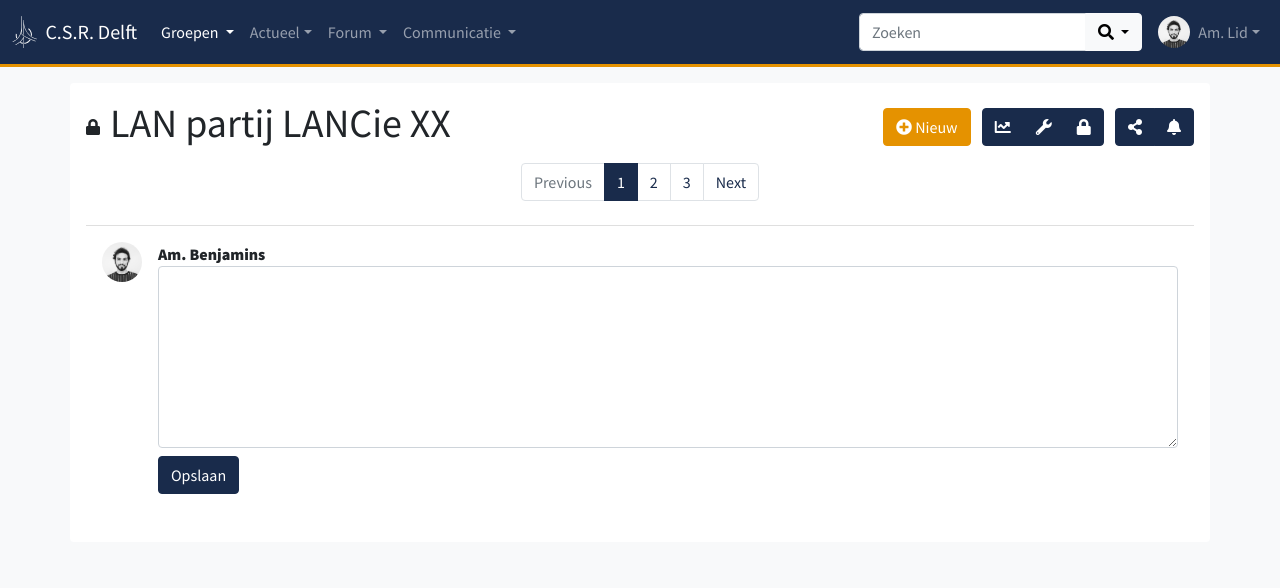
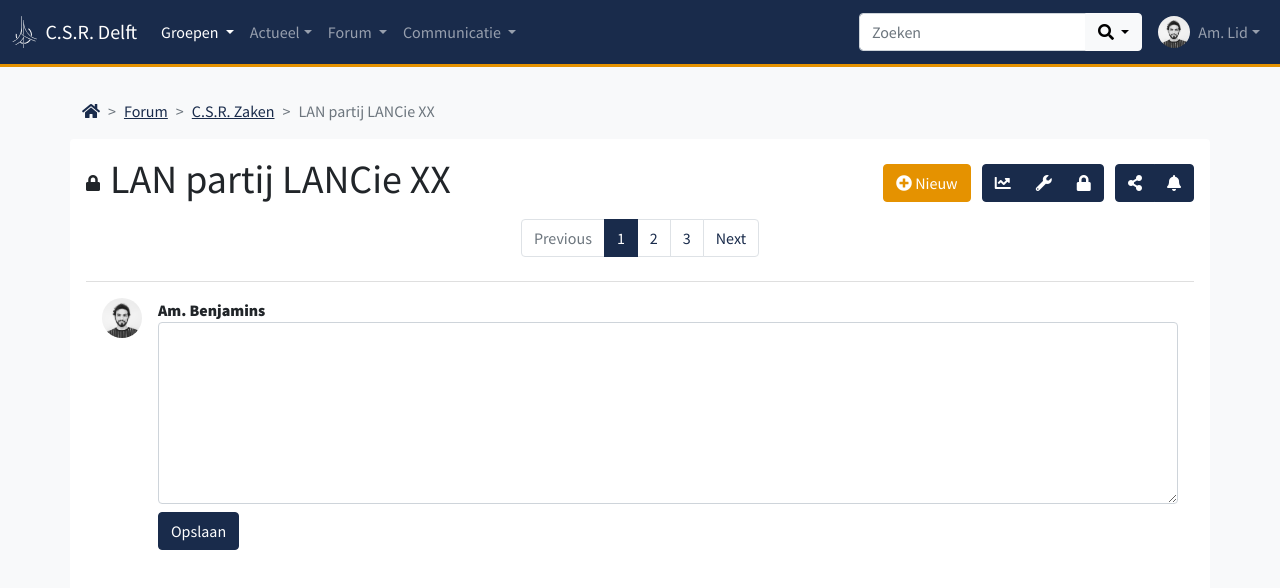
Before and after one commit to cbasje/csrdelft-sandbox, a website built with Vite: page forum-topic.html in a window 1280 px wide. Built offline with nearby package versions, Linux system fonts and the light colour scheme.

Commit message:
Update forum-topic.html

```diff
--- a/forum-topic.html
+++ b/forum-topic.html
@@ -22,6 +22,19 @@
 		{{> nav }}
 
 		<div class="container-fluid bg-light p-3 pb-5">
+			<div class="container">
+				<nav class="mt-3" style="--bs-breadcrumb-divider: '>'" aria-label="breadcrumb">
+					<ol class="breadcrumb">
+						<li class="breadcrumb-item"><a href="/"><i class="fas fa-home"></i></a></li>
+						<li class="breadcrumb-item"><a href="/forum.html">Forum</a></li>
+						<li class="breadcrumb-item"><a href="#">C.S.R. Zaken</a></li>
+						<li class="breadcrumb-item active" aria-current="page">
+							LAN partij LANCie XX
+						</li>
+					</ol>
+				</nav>
+			</div>
+
 			<div class="container bg-white rounded p-3">
 				{{> header-forum-topic }}
 
```
